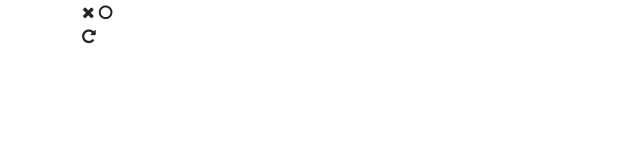
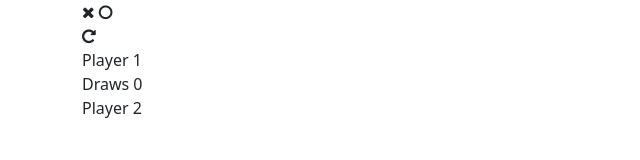
Before and after one commit to GhassenAhmed/Tic-Tac-Toe-javscript, a plain HTML site: page index.html in a window 1280 px wide. Shown: the whole page, without its empty margins (0-640 px from the left). Drawn offline with nearby package versions, Linux system fonts and the light colour scheme.

Commit message:
repair html

```diff
--- a/index.html
+++ b/index.html
@@ -66,6 +66,24 @@
 
             </div>
 
+            <div class="stats">
+
+                <div class="player">
+                    <label for="">Player 1</label>
+                    <span class="score1"></span>
+                </div>
+
+                <div class="draws">
+                    <label for="">Draws</label>
+                    <span class="draw">0</span>
+                </div>
+
+                <div class="player">
+                    <label for="">Player 2</label>
+                    <span class="score2"></span>
+                </div>
+            </div>
+
         </div>
 
 
```
